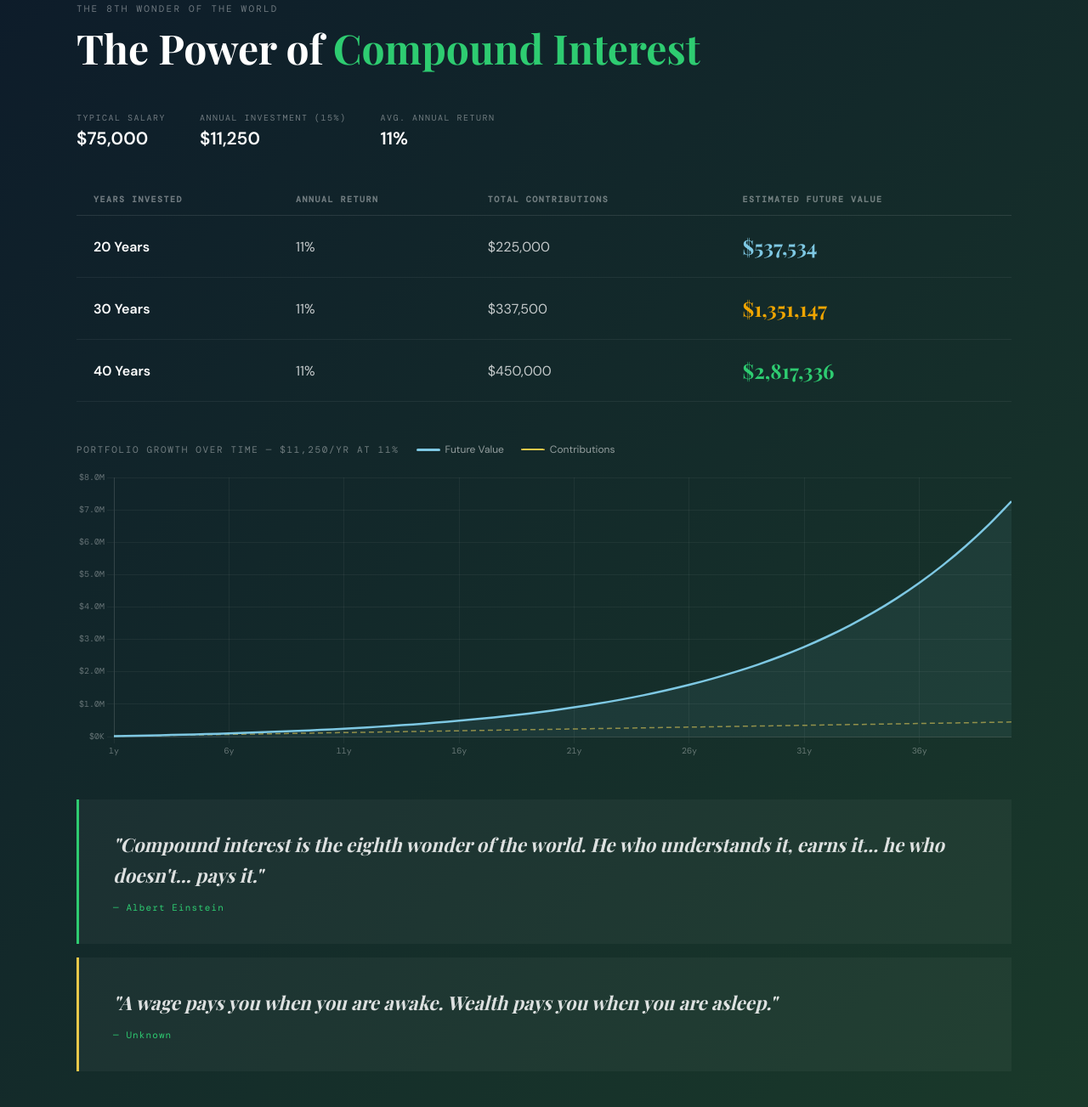
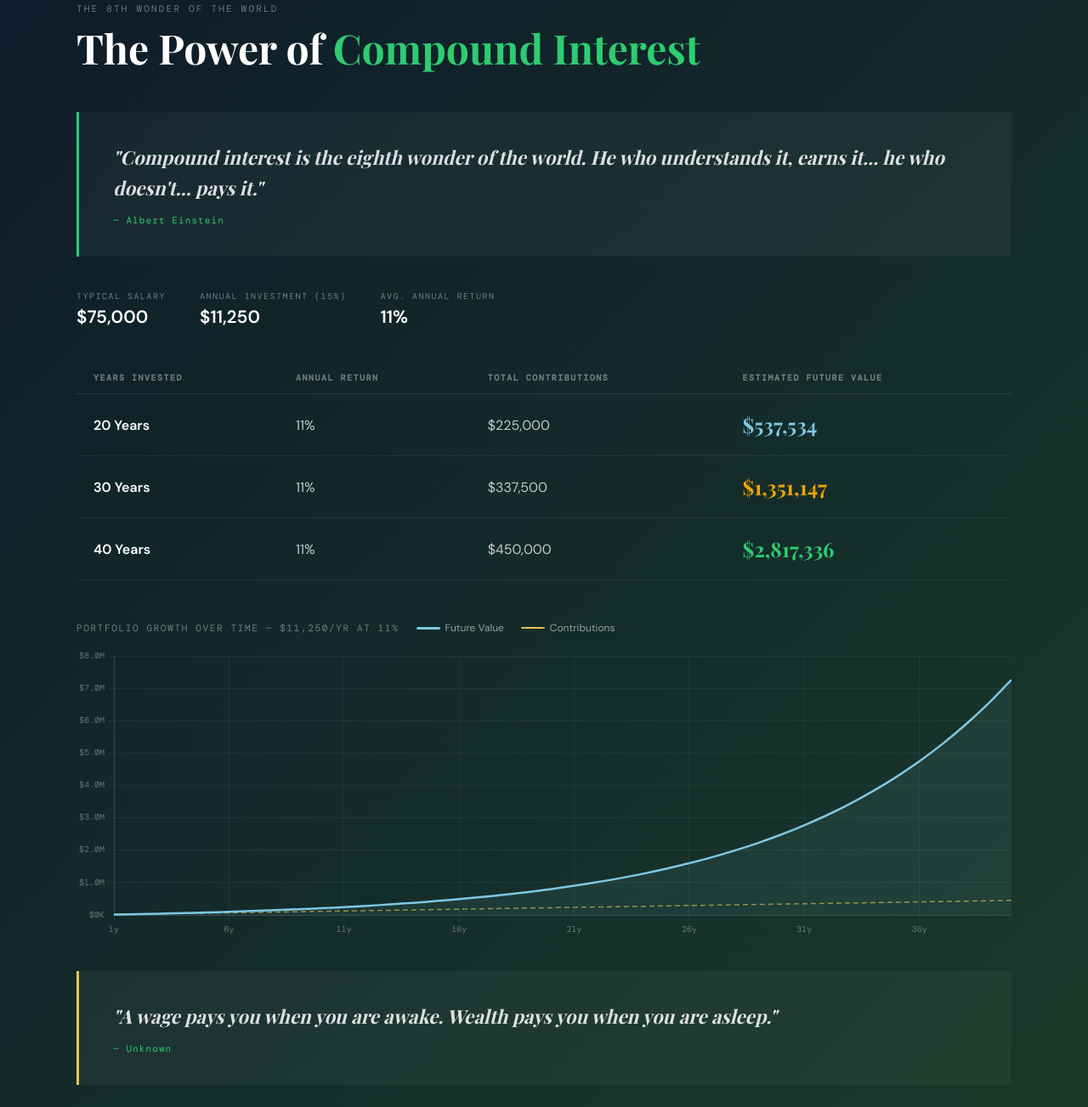
Before and after one commit to mattgil123/financial-freedom, a plain HTML site: page index.html in a window 1280 px wide. Shown: the part 1717-3020 px from the top of the page at 85% size. Drawn offline with nearby package versions, Linux system fonts and the light colour scheme; a web font is replaced by a local one.

Commit message:
Update index.html

```diff
--- a/index.html
+++ b/index.html
@@ -810,6 +810,11 @@
     <p class="section-label fade-up">The 8th Wonder of the World</p>
     <h2 class="section-title fade-up">The Power of <span>Compound Interest</span></h2>
 
+    <div class="compound-quote fade-up" style="margin-bottom:40px;">
+      <blockquote>"Compound interest is the eighth wonder of the world. He who understands it, earns it... he who doesn't... pays it."</blockquote>
+      <cite>— Albert Einstein</cite>
+    </div>
+
     <div class="compound-meta fade-up">
       <div class="meta-chip">
         <span class="meta-chip-label">Typical Salary</span>
@@ -930,12 +935,7 @@
     })();
     </script>
 
-    <div class="compound-quote fade-up">
-      <blockquote>"Compound interest is the eighth wonder of the world. He who understands it, earns it... he who doesn't... pays it."</blockquote>
-      <cite>— Albert Einstein</cite>
-    </div>
-
-    <div class="compound-quote fade-up" style="margin-top:16px; border-left-color: var(--gold);">
+    <div class="compound-quote fade-up" style="margin-top:40px; border-left-color: var(--gold);">
       <blockquote>"A wage pays you when you are awake. Wealth pays you when you are asleep."</blockquote>
       <cite>— Unknown</cite>
     </div>
```
